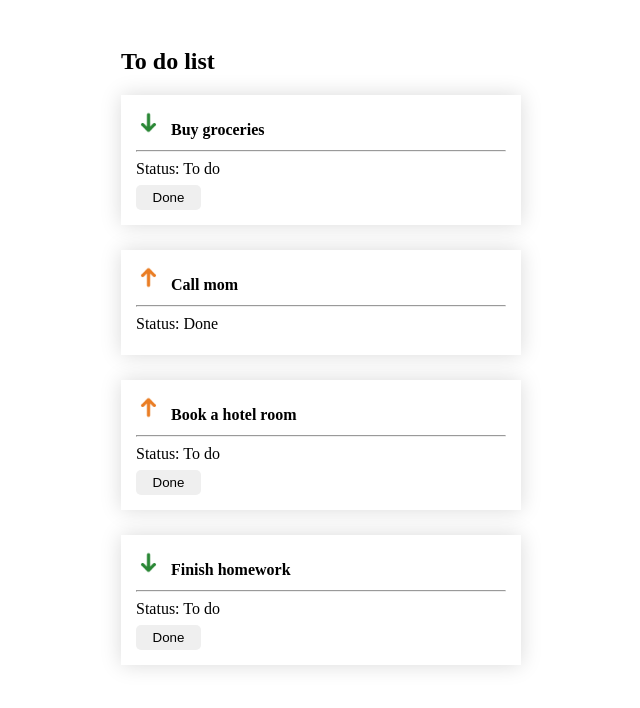
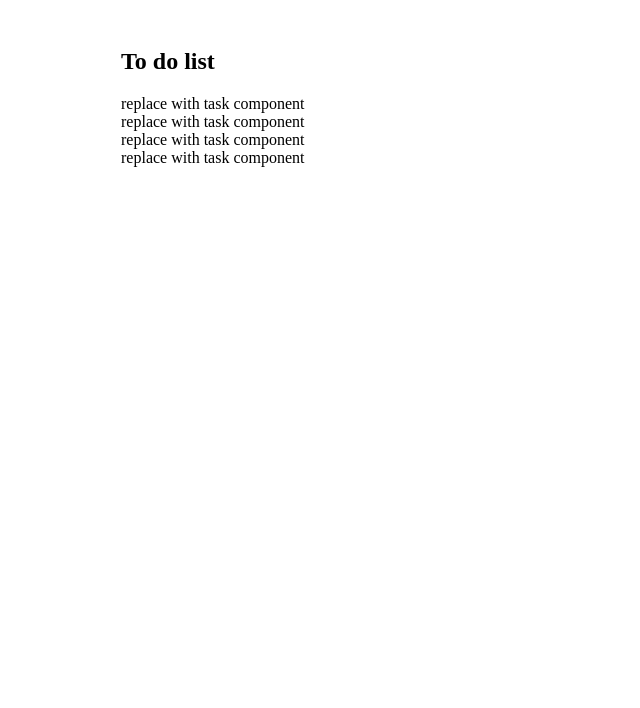
Before and after one commit to iryna-plakhtiy/angular-planner, an Angular app: page / in a window 1280 px wide. Shown: the top 708 px of the page, without its empty margins (319-959 px from the left). Built offline with nearby package versions, Linux system fonts and the light colour scheme.

Commit message:
task-2 basis

```diff
--- a/src/app/components/task/task.component.ts
+++ b/src/app/components/task/task.component.ts
@@ -1,8 +1,5 @@
 import {
   Component,
-  EventEmitter,
-  Input,
-  Output
 } from '@angular/core';
 
 import { Task } from '../interfaces';
@@ -14,8 +11,8 @@ import { Task } from '../interfaces';
 })
 export class TaskComponent {
 
-@Input() task: Task;
-@Output() done = new EventEmitter<Task>();
+  task: Task;
+  //done = new EventEmitter<Task>();
 
   constructor() {
   }
@@ -23,7 +20,6 @@ export class TaskComponent {
   markAsDone(task: Task) {
     if (task) {
       task.isDone = true;
-      this.done.emit(task);
     }
   }
 }
--- a/src/app/components/to-do-list/to-do-list.component.html
+++ b/src/app/components/to-do-list/to-do-list.component.html
@@ -1,7 +1,6 @@
 <div class="list">
   <h2>To do list</h2>
-  <app-task *ngFor="let task of tasks"
-            [task]="task"
-            (done)="showMessage($event)">
-  </app-task>
+  <div *ngFor="let task of tasks">
+    replace with task component
+  </div>
 </div>
```
